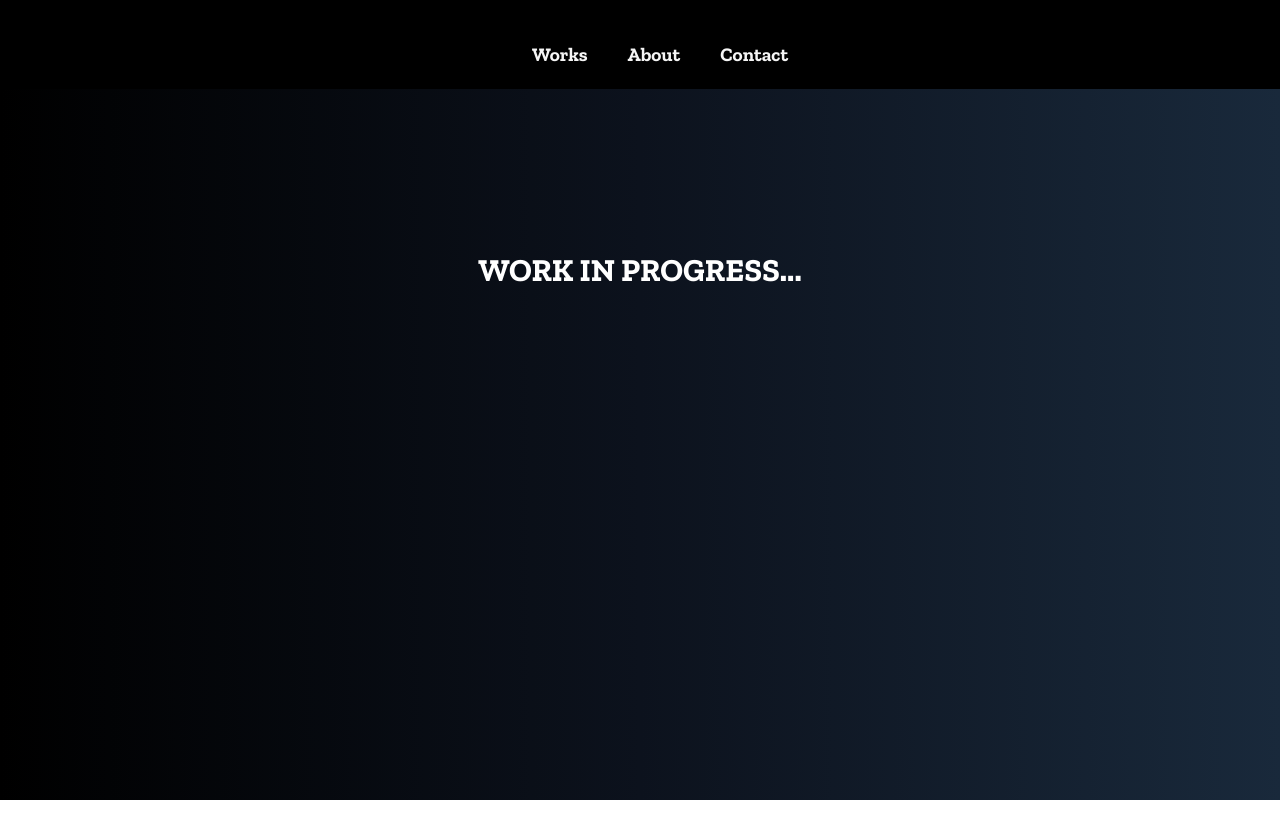
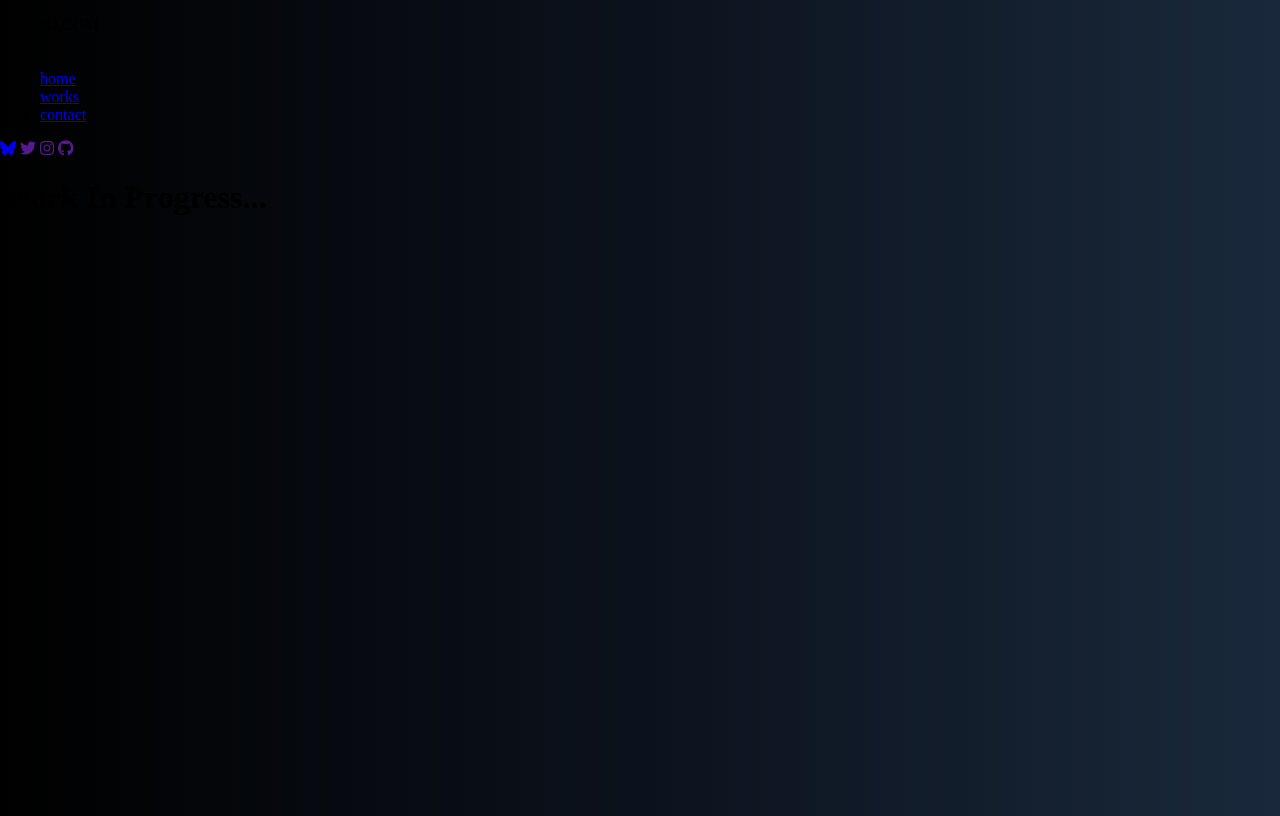
Before and after one commit to onlysumnslight/website, a plain HTML site: page index.html in a window 1280 px wide. Drawn offline with nearby package versions, Linux system fonts and the light colour scheme.

Commit message:
Update index.html

```diff
--- a/index.html
+++ b/index.html
@@ -3,65 +3,37 @@
 <head>
     <meta charset="UTF-8">
     <meta name="viewport" content="width=device-width, initial-scale=1.0">
-    <title>Ky'Rique Jnofinn | Works</title>
+    <title>Document</title>
     <link rel="stylesheet" href="styles.css">
-    <link rel="preconnect" href="https://fonts.googleapis.com">
-    <link rel="preconnect" href="https://fonts.gstatic.com" crossorigin>
-    <link href="https://fonts.googleapis.com/css2?family=Zilla+Slab:ital,wght@0,300;0,400;0,500;0,600;0,700;1,300;1,400;1,500;1,600;1,700&display=swap" rel="stylesheet">
+    <script src="https://kit.fontawesome.com/2b553588f0.js" crossorigin="anonymous"></script>
 </head>
 <body>
 
-    <section>
-    <div class="container">
-        <div class="navbar">
-            <nav>
-              <ul>
-                <li><a href="index.html">Works</a></li>
-                <li><a href="about.html">About</a></li>
-                <li><a href="contact.html">Contact</a></li>
-              </ul>
-            </nav>
+    <nav>
+        <ul>
+            <li>KJ.COM</li>
+            <br>
+            <br>
+            <li><a href="#">home</a></li>
+            <li><a href="#">works</a></li>
+            <li><a href="#">contact</a></li>
+        </ul>
+    </nav>
+
+    <aside>
+        <a href="#"><i class="fa-brands fa-bluesky"></i></a>
+        <a href=""><i class="fa-brands fa-twitter"></i></a>
+        <a href=""><i class="fa-brands fa-instagram"></i></a>
+        <a href=""><i class="fa-brands fa-github"></i></a>
+    </aside>
+
+    <div class="main">
+        <div class="text">
+            <h1>Work In Progress...</h1>
         </div>
-      </div>
-    </section>
-    <div class="page">
-        <h1>WORK IN PROGRESS...</h1>
     </div>
-    <!--
-    <section>
-        <div class="section-title">
-            <h2>Portfolio</h2>
-        </div>
-    </section>
-    <section>
-        <div class="portfolio">
-            <div class="item">
-                <img src="https://placehold.co/300x300" alt="">
-                <div class="text">
-                    <p>Lorem, ipsum dolor sit amet consectetur adipisicing elit. Exercitationem, perferendis enim possimus eum id distinctio voluptate, eaque tenetur dolorem recusandae minima accusantium vitae veniam consequatur rem expedita ipsum nemo eligendi.</p>
-                </div>
-            </div>
-        </div>
-        <hr>
-        <div class="portfolio">
-            <div class="item">
-                <img src="https://placehold.co/300x300" alt="">
-                <div class="text">
-                    <p>Lorem, ipsum dolor sit amet consectetur adipisicing elit. Exercitationem, perferendis enim possimus eum id distinctio voluptate, eaque tenetur dolorem recusandae minima accusantium vitae veniam consequatur rem expedita ipsum nemo eligendi.</p>
-                </div>
-            </div>
-        </div>
-        <hr>
-        <div class="portfolio">
-            <div class="item">
-                <img src="https://placehold.co/300x300" alt="">
-                <div class="text">
-                    <p>Lorem, ipsum dolor sit amet consectetur adipisicing elit. Exercitationem, perferendis enim possimus eum id distinctio voluptate, eaque tenetur dolorem recusandae minima accusantium vitae veniam consequatur rem expedita ipsum nemo eligendi.</p>
-                </div>
-            </div>
-        </div>
-        <hr>
-    </section>
-    -->
+
+
 </body>
+
 </html>
```
